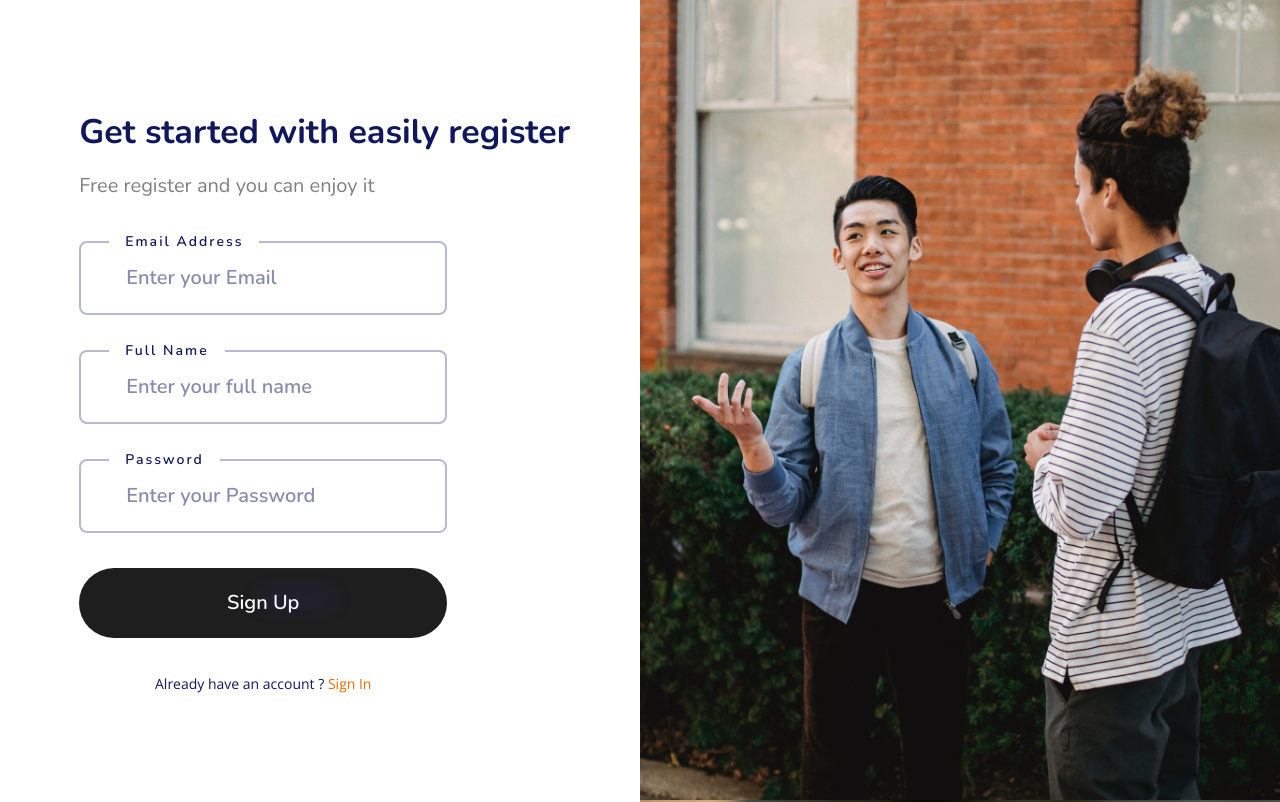
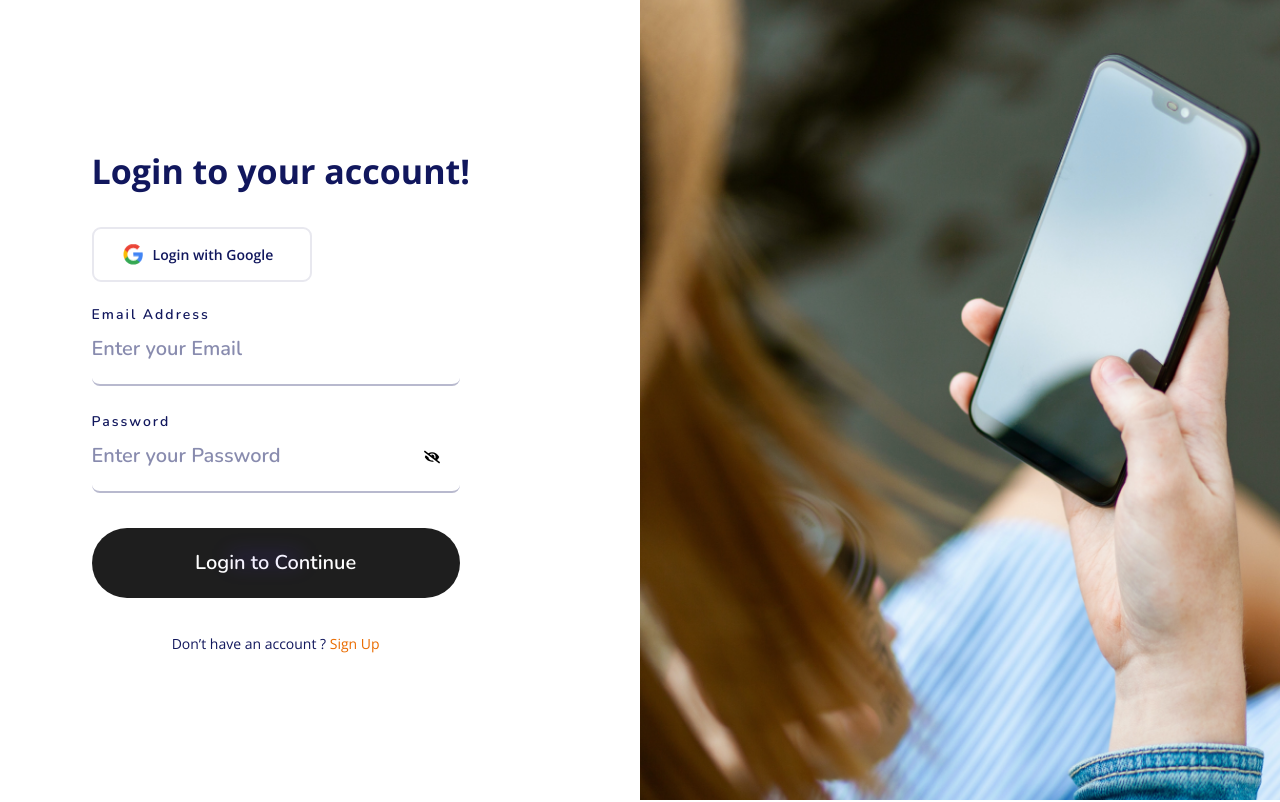
Before and after one commit to rbriday/chattingApp, a React (Vite) app: page /login in a window 1280 px wide. Shown: the top 802 px of the page. Built offline with nearby package versions, Linux system fonts and the light colour scheme.

Commit message:
add react router and firebase

```diff
--- a/package.json
+++ b/package.json
@@ -11,8 +11,12 @@
   },
   "dependencies": {
     "@tailwindcss/vite": "^4.1.14",
+    "firebase": "^12.4.0",
     "react": "^19.1.1",
     "react-dom": "^19.1.1",
+    "react-icons": "^5.5.0",
+    "react-router": "^7.9.4",
+    "react-toastify": "^11.0.5",
     "tailwindcss": "^4.1.14"
   },
   "devDependencies": {
--- a/src/App.jsx
+++ b/src/App.jsx
@@ -1,13 +1,27 @@
-import Login from "./components/Pages/Login"
-import Registration from "./components/Pages/Registration"
+
+import { createBrowserRouter } from "react-router";
+import { RouterProvider } from "react-router/dom";
+import Registration from '../src/components/Pages/Registration'
+import Login from "./components/Pages/Login";
+import firebaseConfig from "./components/firebase/firebaseConfig";
 
 
 function App() {
 
+  const router = createBrowserRouter([
+  {
+    path: "/registration",
+    element: <Registration></Registration>,
+  },
+  {
+    path: "/login",
+    element: <Login></Login>,
+  },
+]);
+
   return (
     <>
-      <Registration></Registration>
-      <Login></Login>
+      <RouterProvider router={router} />,
     </>
   )
 }
--- a/src/components/Pages/Login.jsx
+++ b/src/components/Pages/Login.jsx
@@ -1,6 +1,9 @@
 import login from "../../assets/login.png";
 import gmail from "../../assets/gmail.png";
 import { useState } from "react";
+import { Link } from "react-router";
+import { FaEye } from "react-icons/fa6";
+import { FaEyeSlash } from "react-icons/fa";
 
 const Login = () => {
 
@@ -11,6 +14,9 @@ const Login = () => {
   // password State
   const [password, setPassword] = useState('');
   const [passwordErr, setPasswordErr] = useState('');
+
+  // password show state
+  const [show, setShow] = useState(false);
 
   // handleEamil
   const handleEmail = (e) =>{
@@ -23,12 +29,17 @@ const Login = () => {
     setPassword(e.target.value);
     setPasswordErr('')
   }
+  // handlePassword show
+  const handleShow =()=>{
+      setShow(!show);
+
+  }
 
   // handleLogin
   const handleLogin =()=>{
     console.log(email);
     if(!email){
-      setEmailErr('Plase give your email');
+      setEmailErr('please give your email');
     }else{
       if(!/^((?!\.)[\w\-_.]*[^.])(@\w+)(\.\w+(\.\w+)?[^.\W])$/.test(email)){
         setEmailErr("Please give your right email address--");
@@ -36,7 +47,7 @@ const Login = () => {
       }
     }
     if(!password){
-      setPasswordErr('Plase give your password')
+      setPasswordErr('please give your password')
     }
 
   }
@@ -71,7 +82,7 @@ const Login = () => {
                 <div className="w-[368px] relative mb-[35px]">
                   <input
                   onChange={haldlePassword}
-                    type="password"
+                    type= {show ? 'text' : 'password'}
                     placeholder="Enter your Password"
                     className="w-full border-b-2 border-[#B8B9CE] rounded-[8px] py-[20px] outline-0 font-nunito font-semibold text-[20px] text-primary"
                   />
@@ -79,6 +90,13 @@ const Login = () => {
                     Password
                   </span>
                   <p className="w-full  bg-red-500 px-2 font-nunito font-medium text-white rounded-full mt-[2px]"> {passwordErr} </p>
+                  <div onClick={handleShow} className="absolute top-[50%] translate-y-[-50%] right-[20px] cursor-pointer">
+                    {
+                      show ? <FaEye /> : <FaEyeSlash />
+                    }
+
+
+                  </div>
                 </div>
                 <div className="w-[368px]">
                   <button
@@ -93,7 +111,9 @@ const Login = () => {
                   </button>
                   <p className="text-center font-openSans text-[14px] text-primary pt-[35px]">
                     Don’t have an account ?
-                    <span className="text-[#EA6C00]">Sign Up</span>
+                    <Link to= "/registration">
+                    <span className="text-[#EA6C00]"> Sign Up</span>
+                    </Link>
                   </p>
                 </div>
               </div>
--- a/src/components/Pages/Registration.jsx
+++ b/src/components/Pages/Registration.jsx
@@ -1,78 +1,103 @@
 import { useState } from "react";
 import registration from "../../assets/registration.png";
+import { Link, useNavigate } from "react-router";
+import { FaEye } from "react-icons/fa6";
+import { FaEyeSlash } from "react-icons/fa";
+import { getAuth, createUserWithEmailAndPassword } from "firebase/auth";
+import { Bounce, ToastContainer, toast } from "react-toastify";
 
 const Registration = () => {
+  const auth = getAuth();
+  const navigate = useNavigate();
   // vlaue show states
-const [email, setEmail] = useState('');
-const [fullName, setFullName] = useState('');
-const [password, setPassword] = useState('');
+  const [email, setEmail] = useState("");
+  const [fullName, setFullName] = useState("");
+  const [password, setPassword] = useState("");
 
   // Erro states
-const [emailErr, setEmailErr] = useState('');
-const [fullNameErr, setFullNameErr] = useState('');
-const [passwordErr, setPasswordErr] = useState('');
+  const [emailErr, setEmailErr] = useState("");
+  const [fullNameErr, setFullNameErr] = useState("");
+  const [passwordErr, setPasswordErr] = useState("");
+
+  // password show state
+  const [show, setShow] = useState(false);
 
   // handleEmail
-  const handleEmail = (e)=>{
+  const handleEmail = (e) => {
     setEmail(e.target.value);
-    setEmailErr('');
-
-  }
-
+    setEmailErr("");
+  };
   // handleFullName
   const handleFullName = (e) => {
     setFullName(e.target.value);
-    setFullNameErr('');
-
-  }
+    setFullNameErr("");
+  };
   // handlePassword
   const handlePassword = (e) => {
     setPassword(e.target.value);
-    setPasswordErr('');
-
-  }
+    setPasswordErr("");
+  };
 
   const handleRegistration = () => {
     console.log(email);
     console.log(fullName);
     console.log(password);
-    if(!email){
-      setEmailErr('Plase give your email');
-    }else{
-      if(!/^((?!\.)[\w\-_.]*[^.])(@\w+)(\.\w+(\.\w+)?[^.\W])$/.test(email)){
+    if (!email) {
+      setEmailErr("Plase give your email");
+    } else {
+      if (!/^((?!\.)[\w\-_.]*[^.])(@\w+)(\.\w+(\.\w+)?[^.\W])$/.test(email)) {
         setEmailErr("Please give your right email address--");
-
       }
     }
-    if(!fullName){
-      setFullNameErr('plase give your name');
+    if (!fullName) {
+      setFullNameErr("plase give your name");
+    }
+    if (!password) {
+      setPasswordErr("plase give your password");
+    } else {
+      if (
+        !/^(((?=.*[a-z])(?=.*[A-Z]))|((?=.*[a-z])(?=.*[0-9]))|((?=.*[A-Z])(?=.*[0-9])))(?=.{6,})/.test(
+          password
+        )
+      ) {
+        setPasswordErr("please give strong password");
+      }
+    }
+    if (email && fullName && password) {
+      createUserWithEmailAndPassword(auth, email, password)
+        .then((user) => {
+          console.log(user, "hello");
+          toast.success("Registration Successfully Done");
+          setTimeout(() => {
+            navigate("/login");
+          }, 2000);
+        })
+        .catch((error) => {
+          const errorCode = error.code;
+          const errorMessage = error.message;
+          toast.error("This Email-Already-In-Use")
+          console.log(errorCode);
+          console.log(errorMessage)
 
+        });
     }
-    if(!password){
-      setPasswordErr('plase give your password');
-    }else{
-      if(!/^(((?=.*[a-z])(?=.*[A-Z]))|((?=.*[a-z])(?=.*[0-9]))|((?=.*[A-Z])(?=.*[0-9])))(?=.{6,})/.test(password)){
-        setPasswordErr('please give strong password');
-
-      }
-      // if(!/(?=.*[a-z])/.test(password)){
-      //   setPasswordErr("at least 1 lowercase character");
-      // }else if(!/(?=.*[A-Z])/.test(password)){
-      //   setPasswordErr("at least 1 uppercase character")
-      // }else if(!/(?=.*[0-9])/.test(password)){
-      //   setPasswordErr('at least 1 numeric character')
-      // }else if(!/(?=.*[!@#$%^&*])/.test(password)){
-      //   setPasswordErr('at least one special character')
-      // }else if(!/(?=.{8,})/.test(password)){
-      //   setPasswordErr('must be eight characters')
-      // }
-    }
-
-
-  }
+  };
 
   return (
     <div className="flex items-center">
+      <ToastContainer
+        position="top-center"
+        autoClose={5000}
+        hideProgressBar={false}
+        newestOnTop={false}
+        closeOnClick={false}
+        rtl={false}
+        pauseOnFocusLoss
+        draggable
+        pauseOnHover
+        theme="dark"
+        transition={Bounce}
+      />
       <div className="w-[50%]">
         <div className="flex justify-end pr-[70px]">
           <div>
@@ -87,9 +112,15 @@ const [passwordErr, setPasswordErr] = useState('');
                 type="email"
                 onChange={handleEmail}
                 placeholder="Enter your Email"
-                className="w-full border-2 border-[#B8B9CE] rounded-[8px] py-[20px] px-[45px] outline-0 font-nunito font-semibold text-[20px] text-primary" />
-                <span className="font-nunito font-semibold text-primary text-[14px] tracking-[2px] absolute top-[-10px] left-[30px] bg-white px-4">Email Address</span>
-                <p className="w-full  bg-red-500 px-2 font-nunito font-medium text-white rounded-full mt-[2px]"> {emailErr} </p>
+                className="w-full border-2 border-[#B8B9CE] rounded-[8px] py-[20px] px-[45px] outline-0 font-nunito font-semibold text-[20px] text-primary"
+              />
+              <span className="font-nunito font-semibold text-primary text-[14px] tracking-[2px] absolute top-[-10px] left-[30px] bg-white px-4">
+                Email Address
+              </span>
+              <p className="w-full  bg-red-500 px-2 font-nunito font-medium text-white rounded-full mt-[2px]">
+                {" "}
+                {emailErr}{" "}
+              </p>
             </div>
 
             <div className="w-[368px] relative mb-[35px]">
@@ -97,30 +128,56 @@ const [passwordErr, setPasswordErr] = useState('');
                 onChange={handleFullName}
                 type="text"
                 placeholder="Enter your full name"
-                className="w-full border-2 border-[#B8B9CE] rounded-[8px] py-[20px] px-[45px] outline-0 font-nunito font-semibold text-[20px] text-primary" />
-                <span className="font-nunito font-semibold text-primary text-[14px] tracking-[2px] absolute top-[-10px] left-[30px] bg-white px-4">Full Name</span>
-                <p className="w-full  bg-red-500 px-2 font-nunito font-medium text-white rounded-full mt-[2px]"> {fullNameErr} </p>
+                className="w-full border-2 border-[#B8B9CE] rounded-[8px] py-[20px] px-[45px] outline-0 font-nunito font-semibold text-[20px] text-primary"
+              />
+              <span className="font-nunito font-semibold text-primary text-[14px] tracking-[2px] absolute top-[-10px] left-[30px] bg-white px-4">
+                Full Name
+              </span>
+              <p className="w-full  bg-red-500 px-2 font-nunito font-medium text-white rounded-full mt-[2px]">
+                {" "}
+                {fullNameErr}{" "}
+              </p>
             </div>
             <div className="w-[368px] relative mb-[35px]">
               <input
                 onChange={handlePassword}
-                type="password"
+                type={show ? "text" : "password"}
                 placeholder="Enter your Password"
-                className="w-full border-2 border-[#B8B9CE] rounded-[8px] py-[20px] px-[45px] outline-0 font-nunito font-semibold text-[20px] text-primary" />
-                <span className="font-nunito font-semibold text-primary text-[14px] tracking-[2px] absolute top-[-10px] left-[30px] bg-white px-4">Password</span>
-                <p className="w-full  bg-red-500 px-2 font-nunito font-medium text-white rounded-full mt-[2px]"> {passwordErr} </p>
+                className="w-full border-2 border-[#B8B9CE] rounded-[8px] py-[20px] px-[45px] outline-0 font-nunito font-semibold text-[20px] text-primary"
+              />
+              <span className="font-nunito font-semibold text-primary text-[14px] tracking-[2px] absolute top-[-10px] left-[30px] bg-white px-4">
+                Password
+              </span>
+              <p className="w-full  bg-red-500 px-2 font-nunito font-medium text-white rounded-full mt-[2px]">
+                {" "}
+                {passwordErr}{" "}
+              </p>
+              <div
+                onClick={() => setShow(!show)}
+                className="absolute top-[50%] translate-y-[-50%] right-[20px] cursor-pointer"
+              >
+                {show ? <FaEye /> : <FaEyeSlash />}
+                {/* <FaEye onClick={()=>setShow} />
+                  <FaEyeSlash onClick={()=>setShow} /> */}
+              </div>
             </div>
             <div className="w-[368px]">
               <button
                 onClick={handleRegistration}
                 type="button"
-                className="w-full py-[20px] bg-[#1E1E1E] rounded-full font-nunito font-semibold text-[20px] text-white cursor-pointer ">
-                    <span className="relative z-[50]">Sign Up
+                className="w-full py-[20px] bg-[#1E1E1E] rounded-full font-nunito font-semibold text-[20px] text-white cursor-pointer "
+              >
+                <span className="relative z-[50]">
+                  Sign Up
                   <span className="absolute top-0 left-0 w-[70px] h-[10px] bg-[#5B36F5]/20 blur-[10px] translate-1/2"></span>
                 </span>
-
               </button>
-                <p className="text-center font-openSans text-[14px] text-primary pt-[35px]">Already  have an account ? <span className="text-[#EA6C00]">Sign In</span> </p>
+              <p className="text-center font-openSans text-[14px] text-primary pt-[35px]">
+                Already have an account ?
+                <Link to="/login">
+                  <span className="text-[#EA6C00]">Sign In</span>
+                </Link>
+              </p>
             </div>
           </div>
         </div>
--- /dev/null
+++ b/src/components/firebase/firebaseConfig.js
@@ -0,0 +1,20 @@
+// Import the functions you need from the SDKs you need
+import { initializeApp } from "firebase/app";
+// TODO: Add SDKs for Firebase products that you want to use
+// https://firebase.google.com/docs/web/setup#available-libraries
+
+// Your web app's Firebase configuration
+const firebaseConfig = {
+  apiKey: "AIzaSyBYO6lfMIMSJaugCHx6Px0olVk4OL2ia9g",
+  authDomain: "chatting-5e53b.firebaseapp.com",
+  projectId: "chatting-5e53b",
+  storageBucket: "chatting-5e53b.firebasestorage.app",
+  messagingSenderId: "593085063863",
+  appId: "1:593085063863:web:44acb054703dd863a9a332"
+};
+
+// Initialize Firebase
+const app = initializeApp(firebaseConfig);
+
+
+export default firebaseConfig;
```
Also changed, not shown: 1 other file (tests, documents, lock files or other folders). Lines whose indentation alone changed are shown as unchanged.
